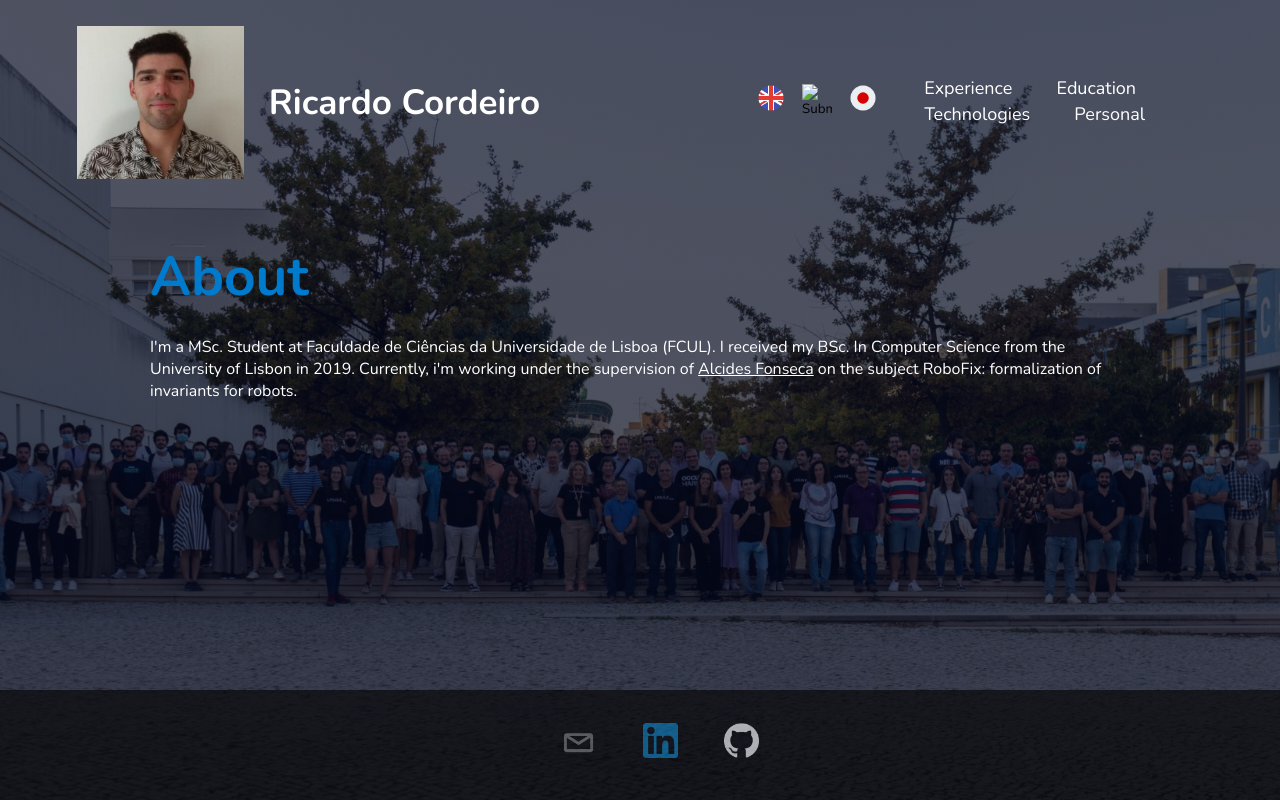
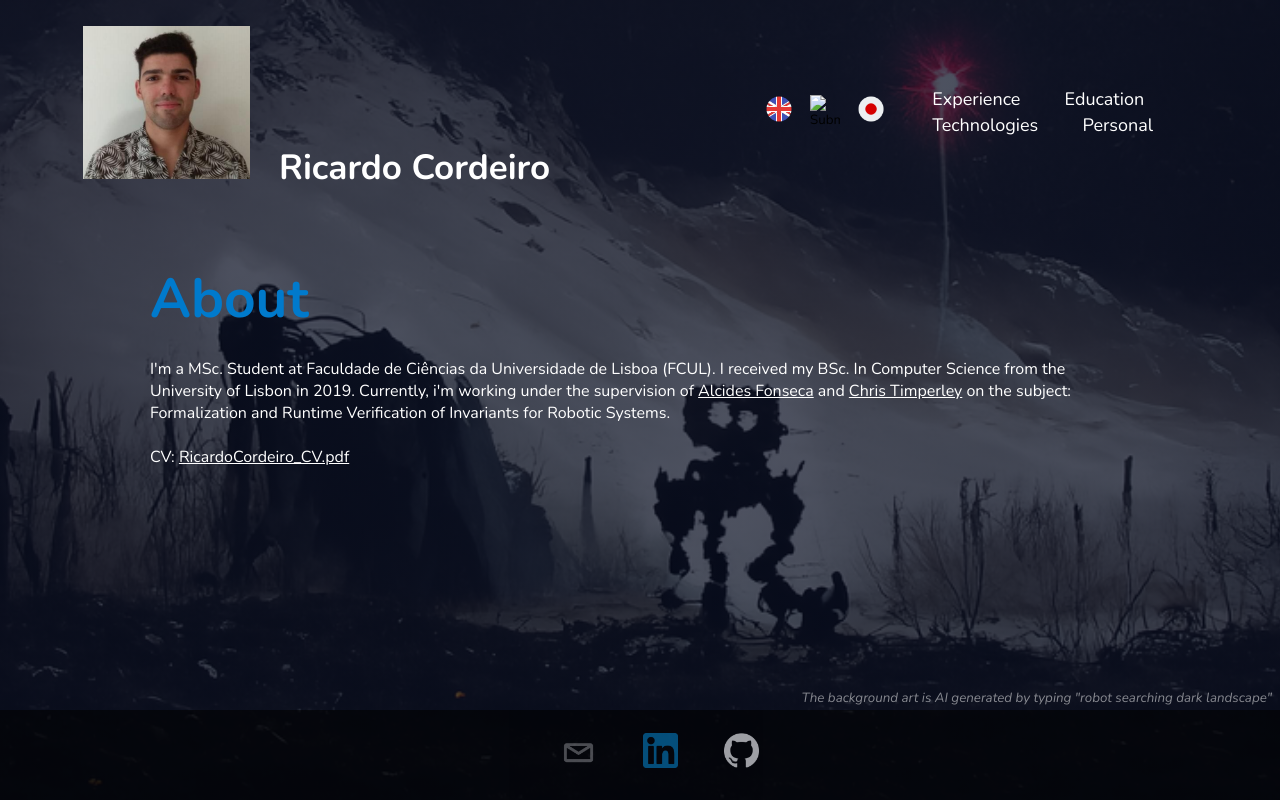
Before and after one commit to ricardocajo/ricardocajo.github.io, a plain HTML site: page index.html in a window 1280 px wide. Drawn offline with nearby package versions, Linux system fonts and the light colour scheme.

Commit message:
cv_banner_chris
cv_banner_chris

```diff
--- a/index.html
+++ b/index.html
@@ -14,8 +14,14 @@
 <body>
     <section class="header">
         <nav>
-            <input onclick="changeNav('about')" type="image" src="images/my_photo.png">
-            <h2 onclick="changeNav('about')">Ricardo Cordeiro</h2>
+            <div class="nav-about">
+                <ul>
+                    <li>
+                        <input class="nav-about" onclick="changeNav('about')" type="image" src="images/my_photo.png">
+                        <h2 class="nav-about" onclick="changeNav('about')">Ricardo Cordeiro</h2>
+                    </li>
+                </ul>
+            </div>
             <div class="nav-language">
                 <ul>
                     <!--Images from https://icons8.com.br/-->
@@ -56,20 +62,39 @@
                 <section class="english" style="display: block;">
                     <h1 class="title">About</h1>
                     <br>
-                    <p>I'm a MSc. Student at Faculdade de Ciências da Universidade de Lisboa (FCUL).
+                    <p>
+                        I'm a MSc. Student at Faculdade de Ciências da Universidade de Lisboa (FCUL).
                         I received my BSc. In Computer Science from the University of Lisbon in 2019.
                         Currently, i'm working under the supervision of
-                        <a href="https://wiki.alcidesfonseca.com/" target="_blank">Alcides Fonseca</a>
-                        on the subject RoboFix: formalization of invariants for robots.</p>
+                        <a href="https://wiki.alcidesfonseca.com/" target="_blank">Alcides Fonseca</a> and
+                        <a href="http://www.christimperley.co.uk/" target="_blank">Chris Timperley</a>
+                        on the subject: Formalization and Runtime Verification of Invariants for Robotic Systems.
+                    </p>
+                    <br>
+                    <p>
+                        CV: <a href="RicardoCordeiro_CV.pdf">RicardoCordeiro_CV.pdf</a>
+                    </p>
+                    <!--TODO
+                        add reference to paulo paper
+                        add reference to thesis
+                        add reference to thesis work repo
+                    -->
                 </section>
                 <section class="portuguese" style="display: none;">
                     <h1 class="title">Sobre</h1>
                     <br>
-                    <p>Eu sou um estudante de Mestrado na Faculdade de Ciências da Universidade de Lisboa (FCUL).
+                    <p>
+                        Eu sou um estudante de Mestrado na Faculdade de Ciências da Universidade de Lisboa (FCUL).
                         Recebi a minha Licenciatura. em Engenharia Informática na Universidade de Lisboa em 2019.
-                        No momento, trabalho sobre a supervisão do Professor
-                        <a href="https://wiki.alcidesfonseca.com/" target="_blank">Alcides Fonseca</a>
-                        no tema RoboFix: formalização de invariantes para robôs.</p>
+                        No momento, trabalho sobre a supervisão dos Professores
+                        <a href="https://wiki.alcidesfonseca.com/" target="_blank">Alcides Fonseca</a> e
+                        <a href="http://www.christimperley.co.uk/" target="_blank">Chris Timperley</a>
+                        no tema: Formalization and Runtime Verification of Invariants for Robotic Systems.
+                    </p>
+                    <br>
+                    <p>
+                        CV: <a href="RicardoCordeiro_CV.pdf">RicardoCordeiro_CV.pdf</a>
+                    </p>
                 </section>
                 <section class="japanese" style="display: none;">
                     <h1 class="title">就いて</h1>
@@ -198,6 +223,7 @@
                     <ul>
                         <li>Java</li>
                         <li>Python</li>
+                        <li>Jinja</li>
                         <li>C#</li>
                         <li>ABAP</li>
                         <li>C</li>
@@ -211,6 +237,9 @@
                     <br>
                     <h2>Outros</h2>
                     <ul>
+                        <li>ROS</li>
+                        <li>Gazebo</li>
+                        <li>Docker</li>
                         <li>SAP Netweaver</li>
                         <li>SAP Portal</li>
                         <li>SAP ERP</li>
@@ -219,7 +248,6 @@
                         <li>Eclipse</li>
                         <li>Unity</li>
                         <li>HTML</li>
-                        <li>Microsoft Visual Studio</li>
                         <li>Microsoft Office</li>
                     </ul>
                 </section>
@@ -250,6 +278,9 @@
                 frameBorder="0" allowfullscreen="" allow="autoplay; clipboard-write; encrypted-media; fullscreen; picture-in-picture"></iframe>
             </div>
         </section>
+        <section class="banner_notice">
+            <p><small><i>The background art is AI generated by typing "robot searching dark landscape"</i></small></p>
+        </section>
     </section>
     <section class="footer">
         <div class="footer-links">
--- a/style.css
+++ b/style.css
@@ -6,7 +6,7 @@
 .header{
     min-height: 100vh;
     width: 100%;
-    background-image: linear-gradient(rgba(4,9,30,0.7),rgba(4,9,30,0.7)),url(images/banner.jpg);
+    background-image: linear-gradient(rgba(4,9,30,0.7),rgba(4,9,30,0.7)),url(images/banner.png);
     background-position: center;
     background-size: cover;
     position: relative;
@@ -62,6 +62,11 @@ nav h2:hover{
     padding: 0px 6px;
     position: relative;
 }
+.nav-about ul li{
+    display: inline-block;
+    padding: 0px 6px;
+    position: relative;
+}
 nav ul li::after{
     content: '';
     width: 0%;
@@ -81,7 +86,7 @@ nav ul li:hover::after{
     font-family: sans-serif;
     font-size: 24px;
     color: white;
-    height: 110px;
+    height: 90px;
     display: flex;
     align-items: center;
     justify-content: center;
@@ -129,6 +134,13 @@ nav ul li:hover::after{
 .content a{
     color: white;
 }
+.banner_notice p{
+    position: absolute;
+    bottom: 92px;
+    right: 8px;
+    color: white;
+    opacity: 0.5;
+}
 #personal img{
     width: 190px;
 }
```
Also changed, not shown: images/banner.jpg (deleted), images/banner.png (added), 1 other file.
